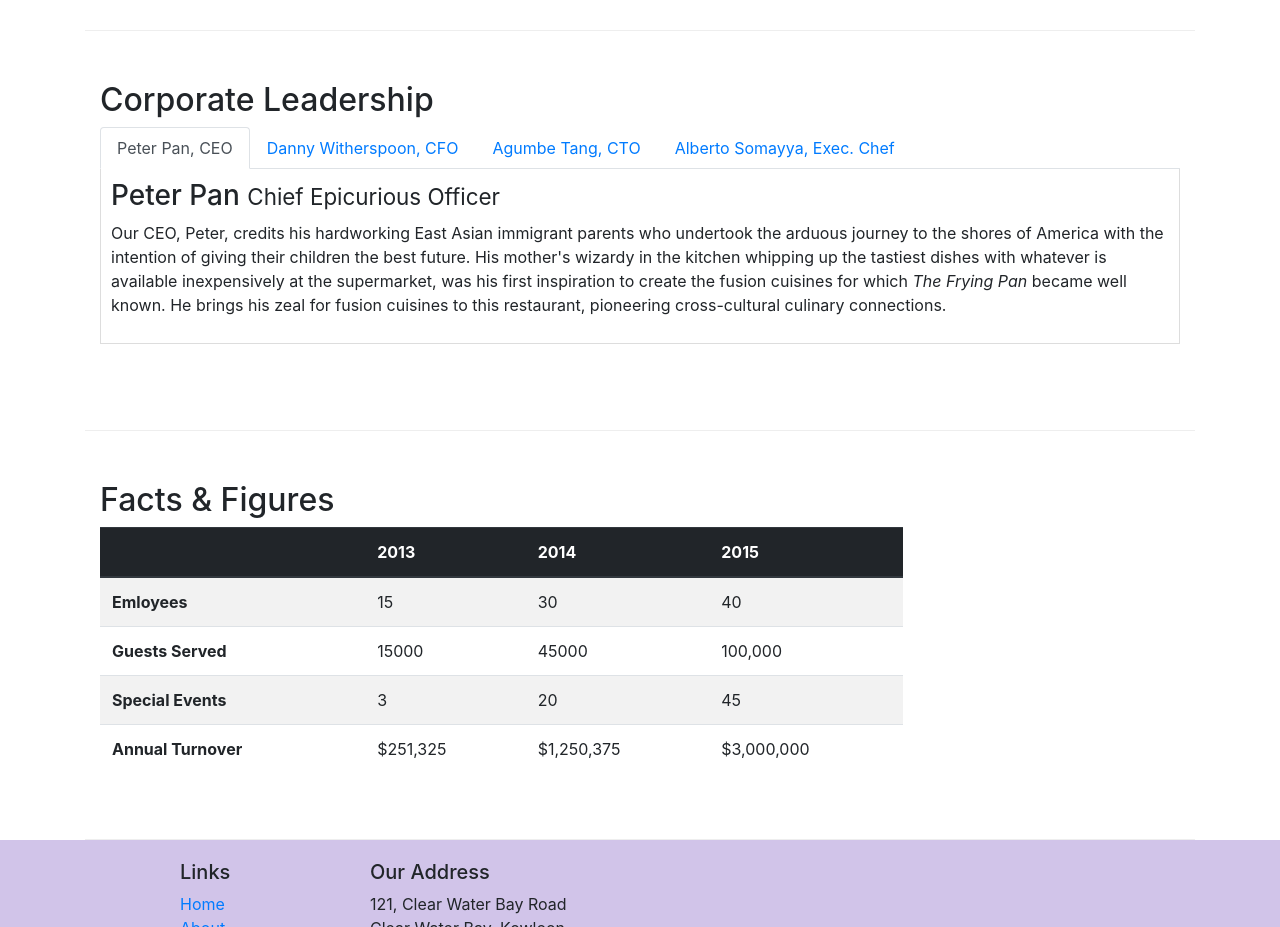
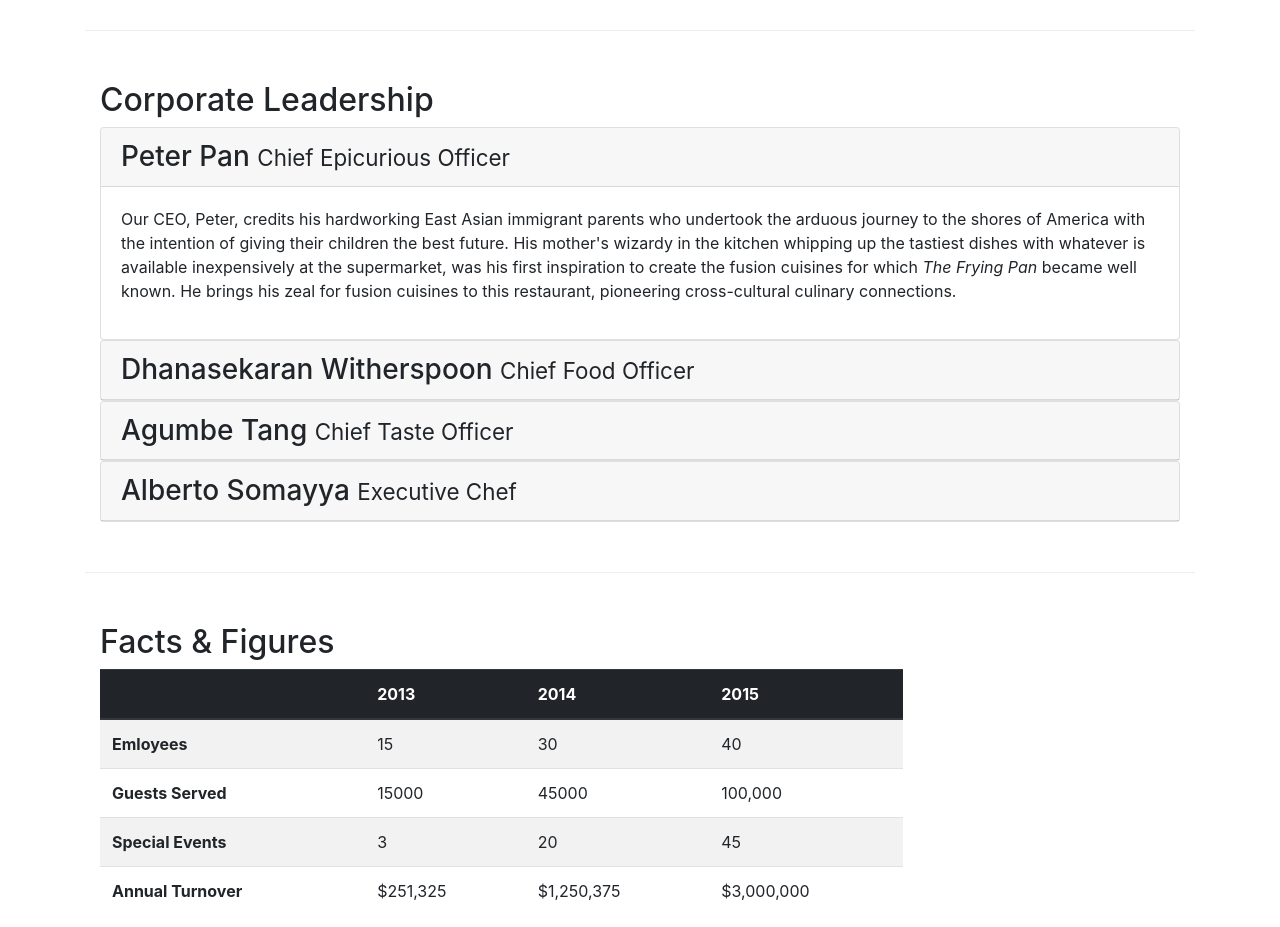
Before and after one commit to Sumanth-Varma/BS, a website: page aboutus.html in a window 1280 px wide. Shown: the part 920-1847 px from the top of the page. Drawn offline with nearby package versions, Linux system fonts and the light colour scheme.

Commit message:
Accordion

```diff
--- a/aboutus.html
+++ b/aboutus.html
@@ -92,36 +92,62 @@
         <div class="row row-content">
             <div class="col-12">
                 <h2>Corporate Leadership</h2>
-                <ul class="nav nav-tabs">
-                    <li class="nav-item">
-                      <a class="nav-link active" href="#peter" role="tab" data-toggle="tab">Peter Pan, CEO</a>
-                    </li>
-                    <li class="nav-item">
-                      <a class="nav-link" href="#danny" role="tab" data-toggle="tab">Danny Witherspoon, CFO</a>
-                    </li>
-                    <li class="nav-item">
-                      <a class="nav-link" href="#agumbe"role="tab" data-toggle="tab">Agumbe Tang, CTO</a>
-                    </li>
-                    <li class="nav-item">
-                      <a class="nav-link" href="#alberto" role="tab" data-toggle="tab">Alberto Somayya, Exec. Chef</a>
-                    </li>
-                </ul>
-                <div class="tab-content">
-                    <div class="tab-pane fade show active" role="tabpanel" id="peter">
-                        <h3>Peter Pan <small>Chief Epicurious Officer</small></h3>
-                        <p class="d-none d-sm-block">Our CEO, Peter, credits his hardworking East Asian immigrant parents who undertook the arduous journey to the shores of America with the intention of giving their children the best future. His mother's wizardy in the kitchen whipping up the tastiest dishes with whatever is available inexpensively at the supermarket, was his first inspiration to create the fusion cuisines for which <em>The Frying Pan</em> became well known. He brings his zeal for fusion cuisines to this restaurant, pioneering cross-cultural culinary connections.</p>
+                <div id="accordian">
+                    <div class="card">
+                        <div class="card-header" role="tab" id="peterhead">
+                        <h3 class="mb-0">
+                            <a data-toggle="collapse" data-target="#peter">
+                            Peter Pan <small>Chief Epicurious Officer</small>
+                            </a>
+                        </h3>
+                        </div>
+                        <div class="collapse show" id="peter" data-parent="#accordion">
+                            <div class="card-body">
+                                <p class="d-none d-sm-block">Our CEO, Peter, credits his hardworking East Asian immigrant parents who undertook the arduous journey to the shores of America with the intention of giving their children the best future. His mother's wizardy in the kitchen whipping up the tastiest dishes with whatever is available inexpensively at the supermarket, was his first inspiration to create the fusion cuisines for which <em>The Frying Pan</em> became well known. He brings his zeal for fusion cuisines to this restaurant, pioneering cross-cultural culinary connections.</p>
+                            </div>
+                        </div>
                     </div>
-                    <div class="tab-pane fade" role="tabpanel" id="danny">
-                        <h3>Dhanasekaran Witherspoon <small>Chief Food Officer</small></h3>
-                        <p class="d-none d-sm-block">Our CFO, Danny, as he is affectionately referred to by his colleagues, comes from a long established family tradition in farming and produce. His experiences growing up on a farm in the Australian outback gave him great appreciation for varieties of food sources. As he puts it in his own words, <em>Everything that runs, wins, and everything that stays, pays!</em></p>
+                    <div class="card">
+                        <div class="card-header" role="tab" id="dannyhead">
+                            <h3 class="mb-0">
+                                <a class="collapsed" data-toggle="collapse" data-target="#danny">
+                                Dhanasekaran Witherspoon <small>Chief Food Officer</small>
+                                </a>
+                            </h3>
+                        </div>
+                        <div class="collapse" id="danny" data-parent="#accordion">
+                            <div class="card-body">
+                                <p class="d-none d-sm-block">Our CFO, Danny, as he is affectionately referred to by his colleagues, comes from a long established family tradition in farming and produce. His experiences growing up on a farm in the Australian outback gave him great appreciation for varieties of food sources. As he puts it in his own words, <em>Everything that runs, wins, and everything that stays, pays!</em></p>
+                            </div>
+                        </div>
                     </div>
-                    <div class="tab-pane fade" role="tabpanel" id="agumbe">
-                        <h3>Agumbe Tang <small>Chief Taste Officer</small></h3>
-                        <p class="d-none d-sm-block">Blessed with the most discerning gustatory sense, Agumbe, our CTO, personally ensures that every dish that we serve meets his exacting tastes. Our chefs dread the tongue lashing that ensues if their dish does not meet his exacting standards. He lives by his motto, <em>You click only if you survive my lick.</em></p>
+                    <div class="card">
+                            <div class="card-header" role="tab" id="agumbehead">
+                            <h3 class="mb-0">
+                                <a class="collapsed" data-toggle="collapse" data-target="#agumbe">
+                                Agumbe Tang <small>Chief Taste Officer</small>
+                                </a>
+                            </h3>
+                        </div>
+                        <div class="collapse" id="agumbe" data-parent="#accordion">
+                            <div class="card-body">
+                                <p class="d-none d-sm-block">Blessed with the most discerning gustatory sense, Agumbe, our CTO, personally ensures that every dish that we serve meets his exacting tastes. Our chefs dread the tongue lashing that ensues if their dish does not meet his exacting standards. He lives by his motto, <em>You click only if you survive my lick.</em></p>
+                            </div>
+                        </div>
                     </div>
-                    <div class="tab-pane fade" role="tabpanel" id="alberto">
-                        <h3>Alberto Somayya <small>Executive Chef</small></h3>
-                        <p class="d-none d-sm-block">Award winning three-star Michelin chef with wide International experience having worked closely with whos-who in the culinary world, he specializes in creating mouthwatering Indo-Italian fusion experiences. He says, <em>Put together the cuisines from the two craziest cultures, and you get a winning hit! Amma Mia!</em></p>
+                    <div class="card">
+                            <div class="card-header" role="tab" id="albertohead">
+                            <h3 class="mb-0">
+                                <a class="collapsed" data-toggle="collapse" data-target="#alberto">
+                                Alberto Somayya <small>Executive Chef</small>
+                                </a>
+                            </h3>
+                        </div>
+                        <div class="collapse" id="alberto" data-parent="#accordion">
+                            <div class="card-body">
+                                <p class="d-none d-sm-block">Award winning three-star Michelin chef with wide International experience having worked closely with whos-who in the culinary world, he specializes in creating mouthwatering Indo-Italian fusion experiences. He says, <em>Put together the cuisines from the two craziest cultures, and you get a winning hit! Amma Mia!</em></p>
+                            </div>
+                        </div>
                     </div>
                 </div>
             </div>
```
